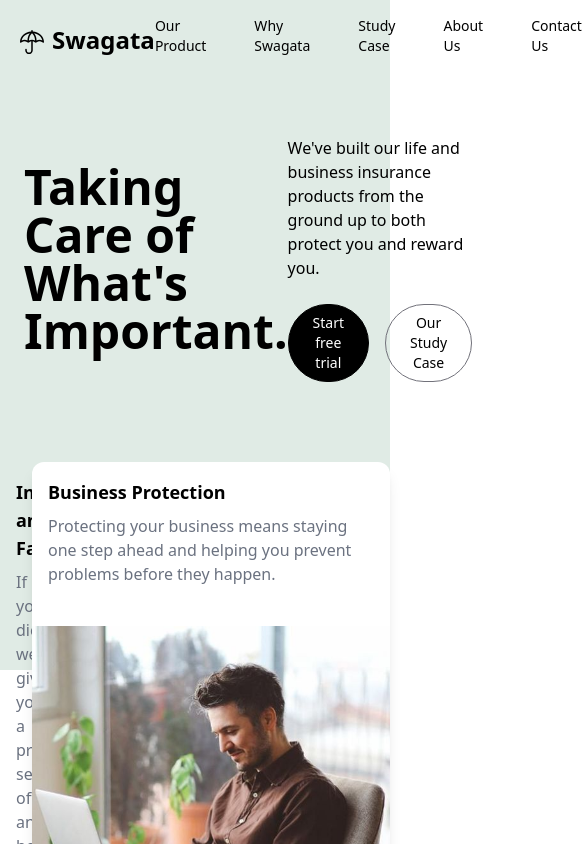
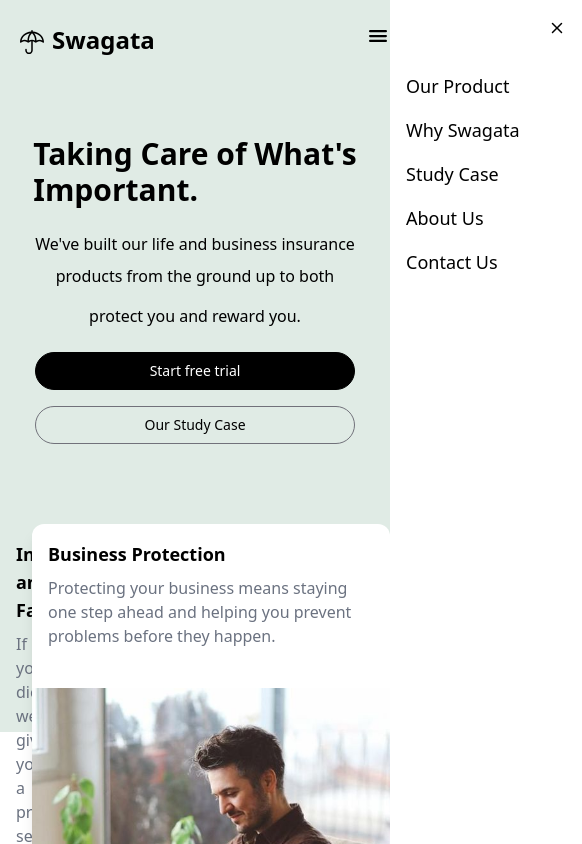
Before and after one commit to simonkadili47/Swagata_Insuarance, a React (Vite) app: page / in a window 390 px wide. Shown: the top 844 px of the page, 582 px wide, since content can reach past the window. Built offline with nearby package versions, Linux system fonts and the light colour scheme.

Commit message:
mobile responsive for navbar

```diff
--- a/src/Components/Hero.tsx
+++ b/src/Components/Hero.tsx
@@ -32,25 +32,23 @@ const Hero: React.FC = () => {
 
   return (
     <div className="container mx-auto px-6 relative w-full">
-      <div className="w-full flex justify-between items-center">
+      <div className="flex flex-col lg:flex-row justify-between items-center mt-10">
         <div
           ref={heroRef}
-          className={`text-5xl font-semibold ${
-            isVisible ? "animate-fadeInDown" : ""
-          }`}
+          className={`text-3xl lg:text-5xl font-semibold ${isVisible ? "animate-fadeInDown" : ""}`}
         >
           <p>Taking Care of What's</p>
           <p>Important.</p>
         </div>
-        <div className="">
-          <p>We've built our life and business insurance</p>
-          <p>products from the ground up to both</p>
-          <p>protect you and reward you.</p>
+        <div className="text-center lg:text-left mt-6 lg:mt-0">
+          <p className="text-base lg:text-lg mb-2">We've built our life and business insurance</p>
+          <p className="text-base lg:text-lg mb-4">products from the ground up to both</p>
+          <p className="text-base lg:text-lg mb-6">protect you and reward you.</p>
 
-          <div className="mt-6 flex gap-4">
+          <div className="flex flex-col lg:flex-row gap-4">
             <Button
               label="Start free trial"
-              className="text-white text-sm px-6 bg-black py-2 border border-black hover:bg-white hover:text-black hover:border-black duration-300"
+              className="text-white text-sm px-6 py-2 bg-black border border-black hover:bg-white hover:text-black hover:border-black duration-300"
             />
             <Button
               label="Our Study Case"
@@ -73,7 +71,7 @@ const Hero: React.FC = () => {
             src={image1}
             width={300}
             height={300}
-            alt="Image1"
+            alt="Individuals and Family"
             className="w-full h-[360px] rounded-bl-xl rounded-br-xl object-cover"
           />
         </div>
@@ -89,7 +87,7 @@ const Hero: React.FC = () => {
             src={image1}
             width={300}
             height={300}
-            alt="Image2"
+            alt="Business Protection"
             className="w-full h-[360px] rounded-bl-xl rounded-br-xl object-cover"
           />
         </div>
@@ -99,11 +97,9 @@ const Hero: React.FC = () => {
           <div className="border-t border-gray-200 w-full mx-8"></div>
         </div>
 
-
-
-        <div className="mt-2 lg:col-start-1 lg:col-span-2 grid grid-cols-3 gap-6">
+        <div className="mt-4 lg:mt-6 lg:col-start-1 lg:col-span-2 grid grid-cols-1 lg:grid-cols-3 gap-6">
           <div className="p-4">
-            <div className="text-black font-bold text-3xl">
+            <div className="text-black font-bold text-xl lg:text-3xl">
               <p>Simpler, smarter, more</p>
               <p>rewarding cover.</p>
             </div>
@@ -111,16 +107,19 @@ const Hero: React.FC = () => {
 
           <div className="p-4">
             <div className="text-gray-700">
-              <span className="text-black text-xl font-bold"> <p>We help make sure you have no gaps </p></span>
-              <p className="text-sm mt-1">Wit Swagata, you get comprehensive, not patchwork protection</p>
-
+              <span className="text-black text-lg lg:text-xl font-bold">
+                <p>We help make sure you have no gaps</p>
+              </span>
+              <p className="text-sm mt-1">With Swagata, you get comprehensive, not patchwork protection</p>
             </div>
           </div>
 
           <div className="p-4">
             <div className="text-gray-700">
-              <span className="text-xl text-black font-bold"><p>We look out for you.</p></span>
-              <p className="text-sm mt-1">You get a proactive patner  to help prevent issues form happening in the first place</p>
+              <span className="text-lg lg:text-xl text-black font-bold">
+                <p>We look out for you.</p>
+              </span>
+              <p className="text-sm mt-1">You get a proactive partner to help prevent issues from happening in the first place</p>
             </div>
           </div>
         </div>
--- a/src/Components/Navbar.tsx
+++ b/src/Components/Navbar.tsx
@@ -1,4 +1,6 @@
-import React from 'react';
+import React, { useState } from 'react';
+import { BsX } from "react-icons/bs";
+import { IoMenu } from "react-icons/io5";
 
 interface NavLink {
   label: string;
@@ -12,6 +14,10 @@ interface NavbarProps {
 }
 
 const Navbar: React.FC<NavbarProps> = ({ brandName, brandIcon, links }) => {
+  const [isOpen, setIsOpen] = useState<boolean>(false);
+
+  const toggleMenu = () => setIsOpen(!isOpen);
+
   return (
     <nav className="py-4">
       <div className="container mx-auto flex justify-between items-center">
@@ -21,8 +27,14 @@ const Navbar: React.FC<NavbarProps> = ({ brandName, brandIcon, links }) => {
           {brandName}
         </div>
 
-        {/* Links Section */}
-        <ul className="flex space-x-12 text-sm mr-12 text-black">
+        {/* Mobile Menu Icon */}
+        <div className="block lg:hidden text-2xl cursor-pointer" onClick={toggleMenu}>
+          {isOpen ? <BsX /> : <IoMenu />}
+        </div>
+
+        {/* Desktop Links Section */}
+        <div className="hidden lg:flex lg:space-x-8 lg:text-sm lg:text-black lg:items-center lg:opacity-100">
+          <ul className="flex lg:flex-row text-sm text-black space-x-8"> {/* Adjust space-x-8 to control spacing */}
             {links.map((link, index) => (
               <li key={index}>
                 <a
@@ -35,6 +47,33 @@ const Navbar: React.FC<NavbarProps> = ({ brandName, brandIcon, links }) => {
             ))}
           </ul>
         </div>
+
+        {/* Mobile Sidebar Menu */}
+        <div
+          className={`fixed top-0 right-0 w-1/2 h-full bg-white z-50 transform transition-transform duration-300 ease-in-out ${isOpen ? 'translate-x-0' : 'translate-x-full'} lg:hidden`}
+        >
+          {/* Close button for mobile */}
+          <div className="flex justify-end p-4">
+            <button onClick={toggleMenu} className="text-2xl">
+              <BsX />
+            </button>
+          </div>
+
+          {/* Mobile Navigation Links */}
+          <ul className="flex flex-col items-start p-4 space-y-4">
+            {links.map((link, index) => (
+              <li key={index}>
+                <a
+                  href={link.href}
+                  className="relative text-black text-lg hover:text-orange-500 after:absolute after:left-0 after:-bottom-1 after:w-full after:h-0.5 after:bg-orange-500 after:scale-x-0 hover:after:scale-x-100 after:transition-transform after:duration-300"
+                >
+                  {link.label}
+                </a>
+              </li>
+            ))}
+          </ul>
+        </div>
+      </div>
     </nav>
   );
 };
```
Lines whose indentation alone changed are shown as unchanged.
